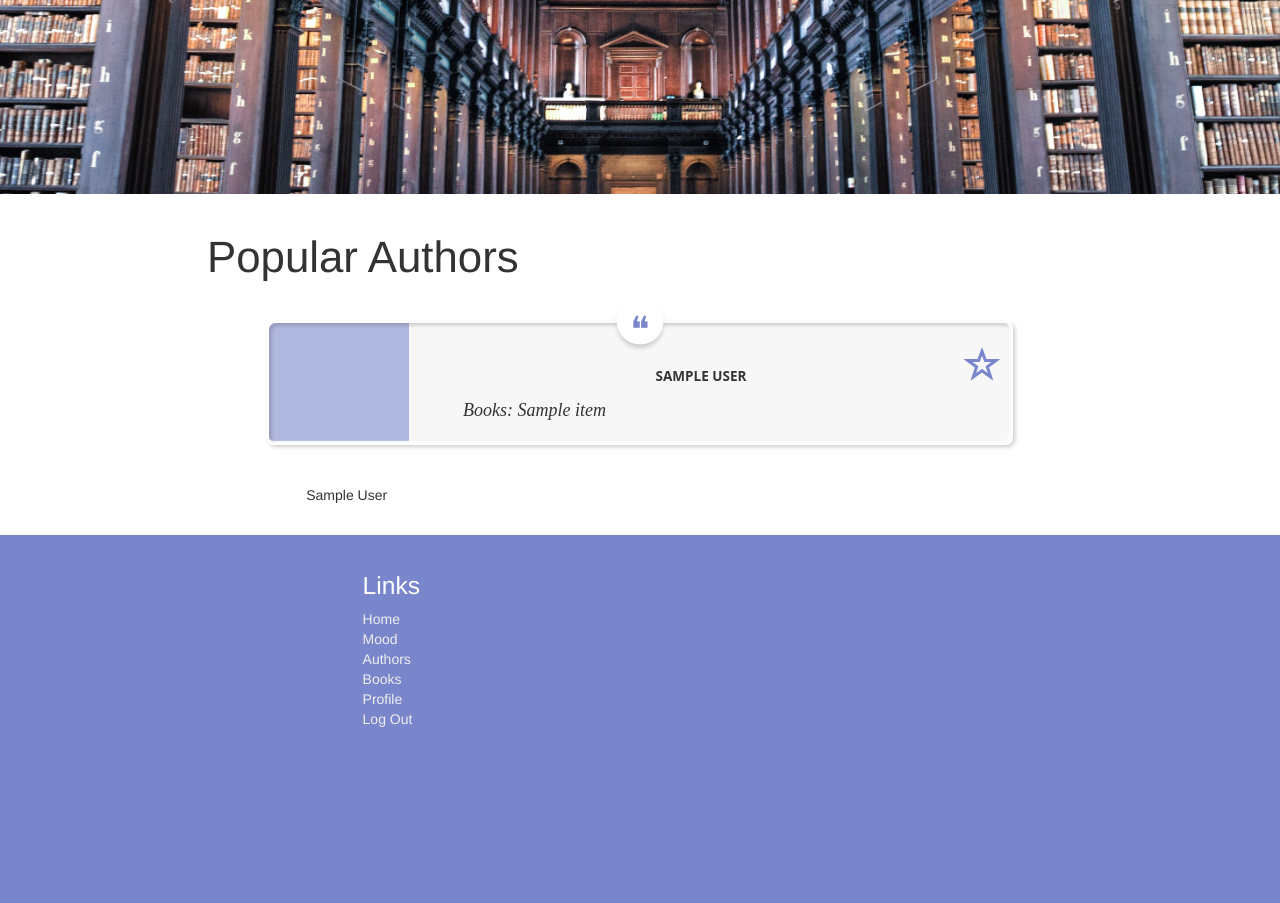
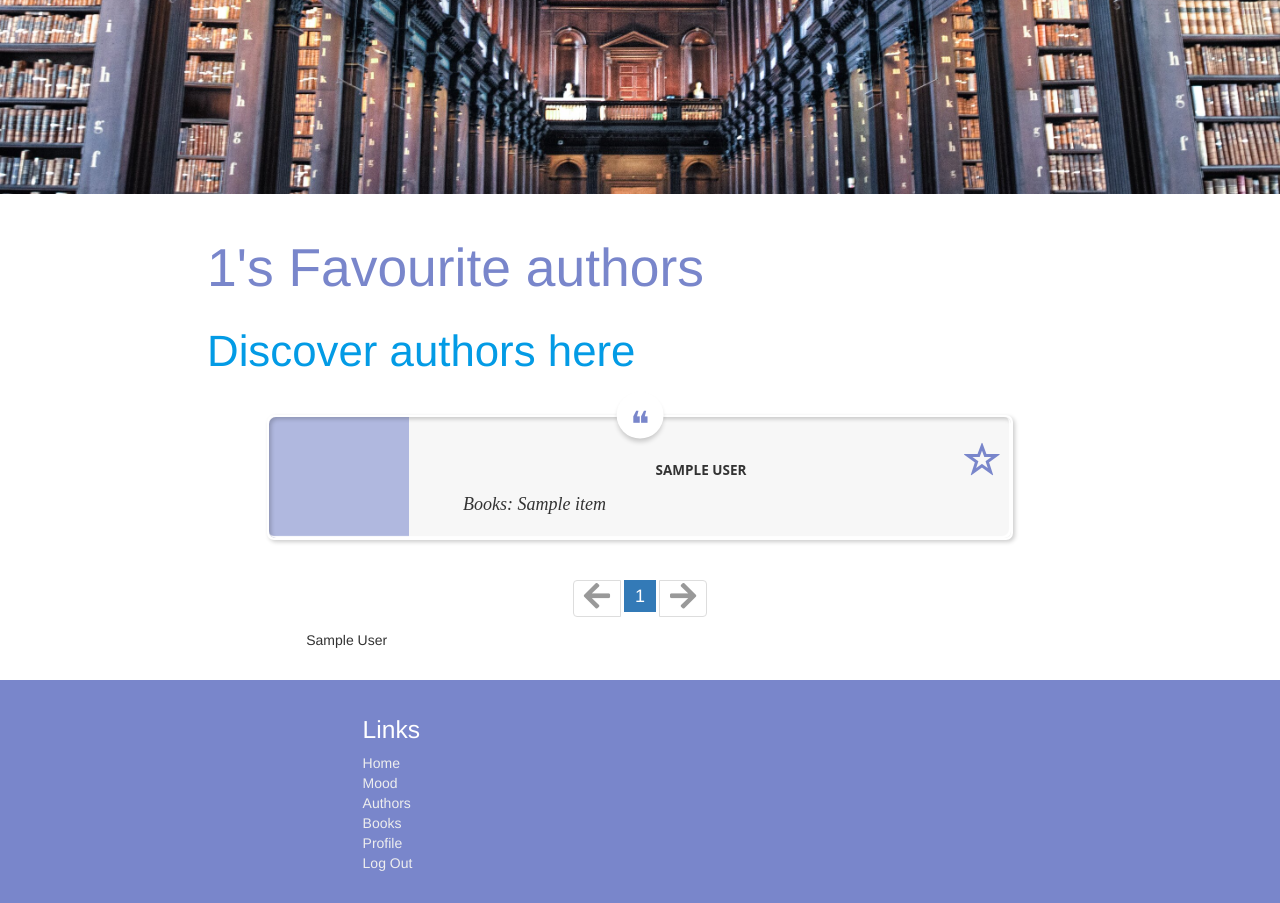
Before and after one commit to daithioc95/MS3, a Flask app: page /get_authors in a window 1280 px wide. Shown: the part 723-1626 px from the top of the page. Before the commit the page ends 1450 px from the top, so only its background shows below. Run offline with Flask 2, Linux system fonts and the light colour scheme; the visitor is signed in with stand-in values (Sample User, id 1); a database or web service that is not in the repository returns one stand-in record (values such as "Sample title"); some libraries are stand-ins or nearby versions; grey boxes are pictures that could not be loaded.

Commit message:
Add pagitation for Popular Authors for logged out users

```diff
--- a/app.py
+++ b/app.py
@@ -154,11 +154,66 @@ def add_fav_quote():
 @app.route("/get_authors")
 # Function to get authors
 def get_authors():
+    page = request.args.get('page', 1, type=int)
+    limit = int(5)
+    skips = limit * (page - 1)
+    final_page = (mongo.db.authors.count_documents({}))/(limit-1)
+    pages = range(1, int(final_page + 2))
     # find authors for display box
-    authors1 = mongo.db.authors.find()
+    authors1 = mongo.db.authors.find().skip(skips).limit(limit)
     # Find authors for index
     authors2 = mongo.db.authors.find().sort("Author")
-    return render_template("authors.html", authors1=authors1, authors2=authors2)
+    try:
+        # if user logged in
+        if session["user"]:
+            # get array of id's for users favourite quotes
+            users_fav_authors = mongo.db.users.find_one({"username": session["user"]})["fav_author_ids"]
+            fav_authors2 = []
+            # Extract author id's and append to list
+            for x in users_fav_authors:
+                try:
+                    fav_authors2.append(x)
+                # if not in object id format, pass
+                except:
+                    pass
+    # if session["user"] not recognised, user is logged out
+    except KeyError:
+        fav_authors2 = []
+    return render_template("authors.html",
+        authors1=authors1,
+        authors2=authors2,
+        page=page,
+        pages=pages,
+        limit=limit,
+        final_page=final_page,
+        fav_authors2=fav_authors2)
+
+
+@app.route("/get_all_authors")
+# Function to get authors
+def get_all_authors():
+    return None
+
+
+@app.route("/add_fav_author", methods=["GET", "POST"])        # is "Get" necessary?
+# funciton to update db with favourite authors when star is checked
+def add_fav_author():
+    # extract author id from checkbox id
+    author_id = request.form['Checkbox'].split('_')[0][15:]
+    # extract username from checkbox id
+    user = request.form['Checkbox'].split('_')[1]
+    # if the request is recieved
+    if request.method == "POST":
+        # if check box is checked
+        if request.form['Status'] == 'true':
+            # Add author id to users db
+            mongo.db.users.update_one({"username": user},{ "$addToSet": { "fav_author_ids": author_id}})
+        # else (box is unchecked)
+        else:
+            # Remove author if from users db
+            mongo.db.users.update_one({"username": user},{ "$pull": { "fav_author_ids": author_id}})
+    # Get 505 error when return None?
+    return "hi"
 
 
 @app.route("/search_quotes", methods=["GET", "POST"])
--- a/templates/authors.html
+++ b/templates/authors.html
@@ -21,7 +21,13 @@
 
 <main class="container">
 
-<h3>Popular Authors</h3>
+{% if session.user and url_for(request.endpoint) != url_for('get_all_authors') %}
+    <h2>{{ session['user'] }}'s Favourite authors</h2>
+    <h3><a href="{{ url_for('get_all_authors') }}">Discover authors here</a></h3>
+{% else %}
+    <h2>Popular authors</h2>
+{% endif %}
+
 {% if authors1.count() > 0 %}
 {% for author in authors1 %}
 <!-- https://codepen.io/tiggr/pen/MWyJJEz -->
@@ -38,16 +44,41 @@
             style="--image: url('https://raw.githubusercontent.com/daithioc95/MS1/master/assets/images/logo.jpg')">
         </div>
         <div class="star">
-            <label for="id-of-input{{ author._id }}" class="indigo lighten-2 custom-checkbox">
-                <input type="checkbox" id="id-of-input{{ author._id }}" />
-                <i class="glyphicon glyphicon-star-empty"></i>
-                <i class="glyphicon glyphicon-star"></i>
-            </label>
+            <form>
+                {% if session.user %}
+                <label for="dsk-id-of-input{{ author._id }}_{{ session['user'] }}" class="indigo lighten-2 custom-checkbox">
+                    <input type="checkbox" id="dsk-id-of-input{{ author._id }}_{{ session['user'] }}" name="dsk-id-of-input{{ author._id }}_{{ session['user'] }}" category ="logged-in-author-input"/>
+                    <i class="glyphicon glyphicon-star-empty"></i>
+                    <i class="glyphicon glyphicon-star"></i>
+                </label>
+                {% else %}
+                <label for="dsk-id-of-input{{ author._id }}" class="indigo lighten-2 custom-checkbox">
+                    <input type="checkbox" id="dsk-id-of-input{{ author._id }}" name="dsk-id-of-input{{ author._id }}" category ="logged-out-author-input"/>
+                    <i class="glyphicon glyphicon-star-empty"></i>
+                    <i class="glyphicon glyphicon-star"></i>
+                </label>
+                {% endif %}
+            </form>
         </div>
     </blockquote>
 </article>
 
 {% endfor %}
+<ul class="pagination center-align">
+    <li class="{% if  page < 2 %}disabled{% endif %}"><a href="{{ url_for('get_authors', page = page - 1) }}"><i class="fas fa-arrow-left"></i></a></li>
+        {% for p in pages %}
+            {% if  p == page  %}
+            <li class="active">
+                <a href="{{ url_for('get_authors', page = p) }}">{{ p }}</a>
+            </li>
+            {% else %}
+            <li class="">
+                <a href="{{ url_for('get_authors', page = p) }}">{{ p }}</a>
+            </li>
+            {% endif %}
+        {% endfor %}
+    <li class="{% if  page > final_page %}disabled{% endif %}"><a href="{{ url_for('get_authors', page = page + 1) }}"><i class="fas fa-arrow-right"></i></a></li>
+</ul>
 
 {% else %}
 <h3 class="red-text text-darken-4 center-align">No Results Found</h3>
@@ -63,3 +94,31 @@
 </div>
 </main>
 {% endblock %}
+{% block scripts %}
+<script>
+    $('input[category=logged-in-author-input]').change(function () {
+        var checkbox_id = $(this).attr("id");
+            console.log("JS Post");
+            $.ajax({
+                url: "{{ url_for('add_fav_author') }}",
+                type: "POST",
+                data: {'Checkbox': checkbox_id,
+                        'Status': $(this).prop("checked")
+                    },
+                success: function (response) {
+                    console.log(checkbox_id)
+                },
+                error: function (request, status, error) {
+                    console.log("Error: " + error)
+                }
+            }
+            );
+});
+$('input[category=logged-out-author-input]').change(function (e) {
+            console.log("logged out fav");
+            if(e.target.checked){
+                alert("Please login or register to save favourites");
+            }
+    });
+</script>
+{% endblock %}
```
Also changed, not shown: templates/quotes.html (+5 -5 lines).
